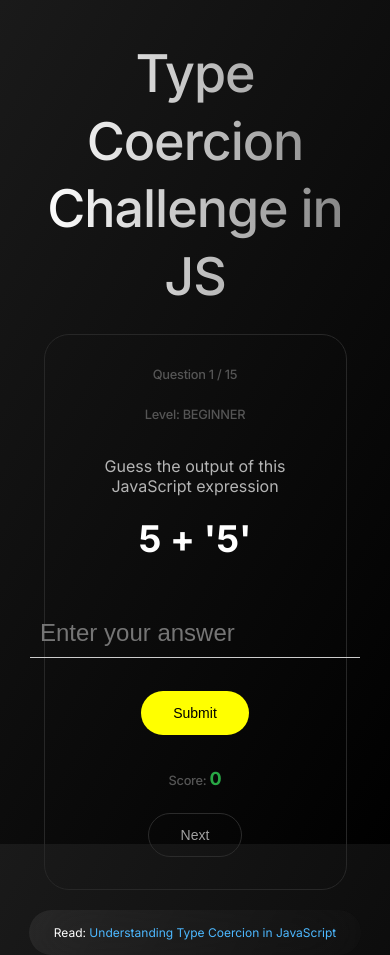
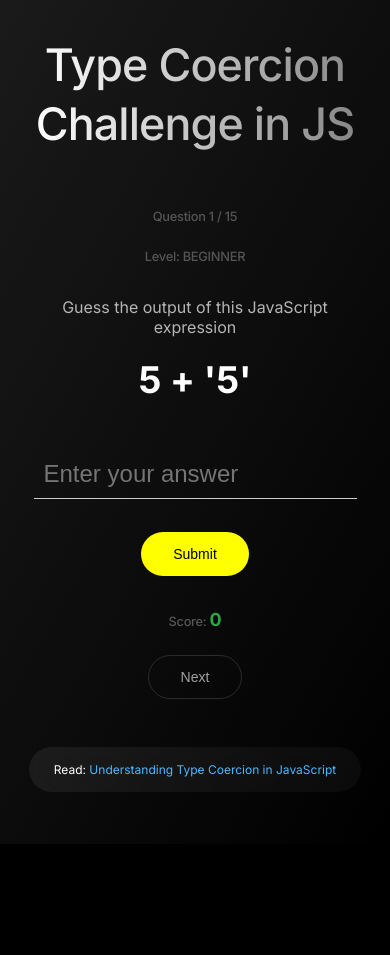
Before and after one commit to qobitech/type-coercion-game, a plain HTML site: page index.html in a window 390 px wide. Both pictures are taken after a click on the button "Beginner". After the commit the page ends 844 px from the top, so only its background shows below. Drawn offline with Linux system fonts and the light colour scheme.

Commit message:
fixed styling on mobile

```diff
--- a/style.css
+++ b/style.css
@@ -40,17 +40,9 @@ body {
   max-width: 1100px;
   margin: auto;
   background: none;
-  /* backdrop-filter: blur(30px); */
-  /* background-image: linear-gradient(
-    120deg,
-    rgba(255, 255, 255, 0.1),
-    rgba(0, 0, 0, 1)
-  ); */
-  /* background-size: 30px; */
-  padding: 20px;
+  padding: 10px;
   border-radius: 10px;
   box-sizing: border-box;
-  /* box-shadow: 0px 0px 10px rgba(0, 0, 0, 0.1); */
   display: flex;
   flex-direction: column;
   flex: 1;
@@ -73,14 +65,6 @@ h2 {
 h2 {
   font-size: 2.25rem;
   margin-bottom: 3rem;
-}
-
-/* Responsive styles */
-@media (min-width: 640px) {
-  /* sm breakpoint */
-  h2 {
-    font-size: 3rem; /* Equivalent to text-5xl */
-  }
 }
 
 /* Style for the white-gradient span */
@@ -177,6 +161,7 @@ input {
   border: 0;
   color: #fff;
   border-bottom: 1px solid #ccc;
+  width: 100%;
 }
 
 .result {
@@ -262,6 +247,17 @@ input {
   .result {
     margin-top: 2rem;
   }
+  #game-container {
+    padding-left: 0;
+    padding-right: 0;
+    border: none;
+  }
+  h1 {
+    font-size: 2.8rem;
+  }
+  h2 {
+    font-size: 2rem; /* Equivalent to text-5xl */
+  }
 }
 
 .footer-game-container #next,
@@ -297,6 +293,7 @@ footer {
   position: relative;
   bottom: 0;
   margin: auto;
+  margin-bottom: 2rem;
   font-size: 0.75rem;
 }
 
```
